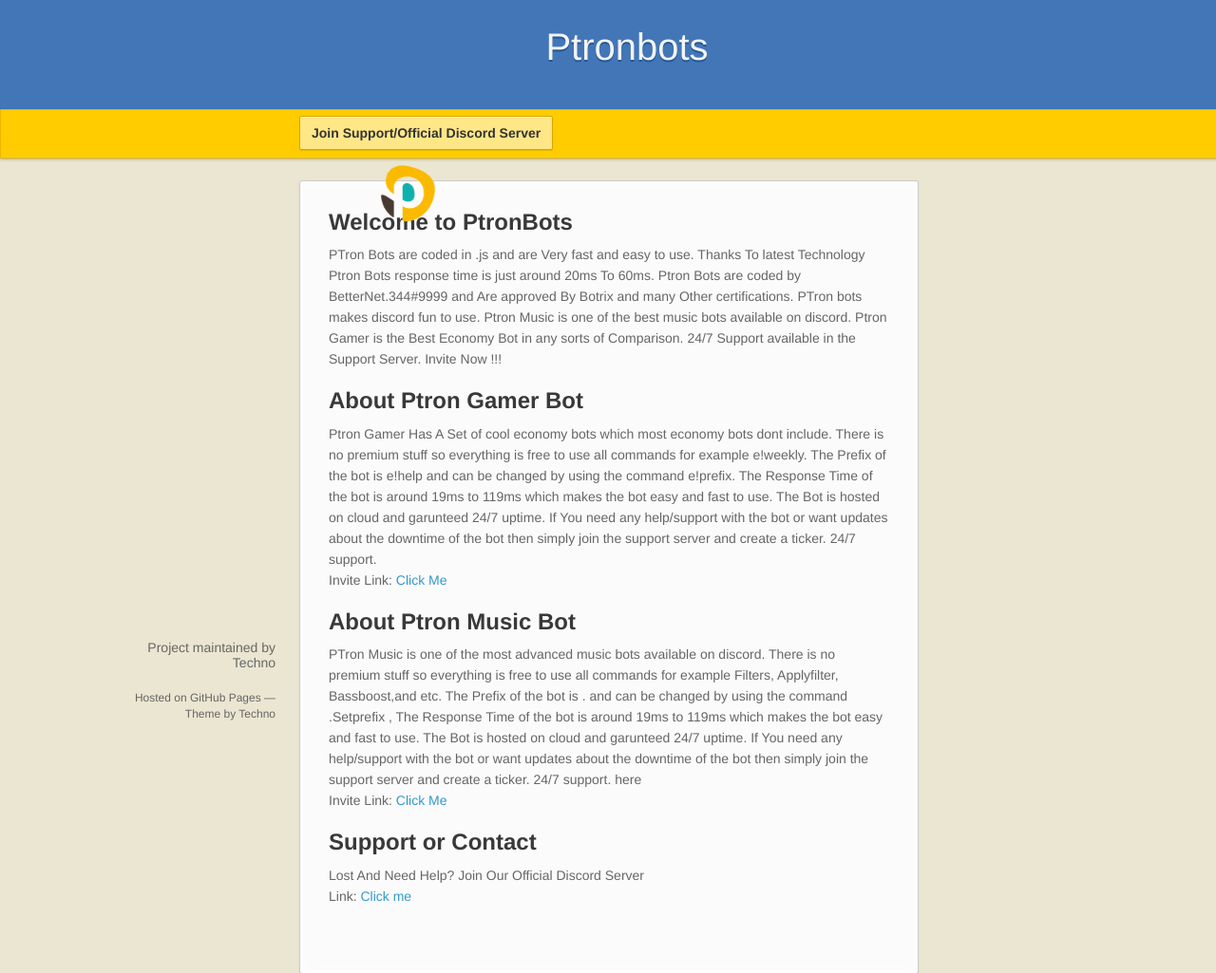
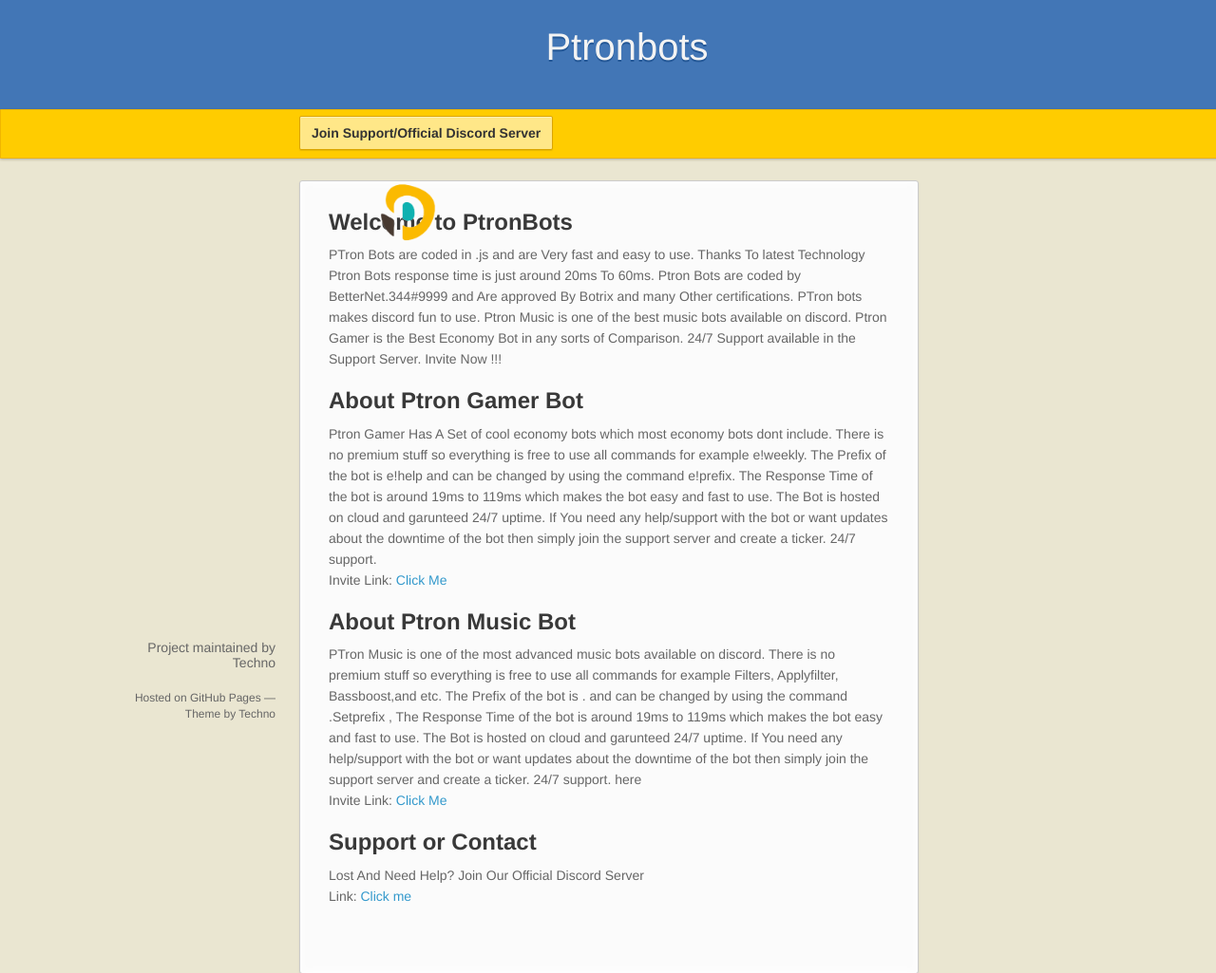
Before and after one commit to ptronbotsupport/ptronbotsupport.github.io, a plain HTML site: page index.html in a window 1280 px wide. Shown: the top 1025 px of the page at 95% size. Drawn offline with Linux system fonts and the light colour scheme; a web font is replaced by a local one.

Commit message:
Update index.html

```diff
--- a/index.html
+++ b/index.html
@@ -33,7 +33,7 @@
   <style>
     #logo {
       position: fixed;
-      bottom: 540px;
+      bottom: 520px;
       right: 800px;
     }
 
```
